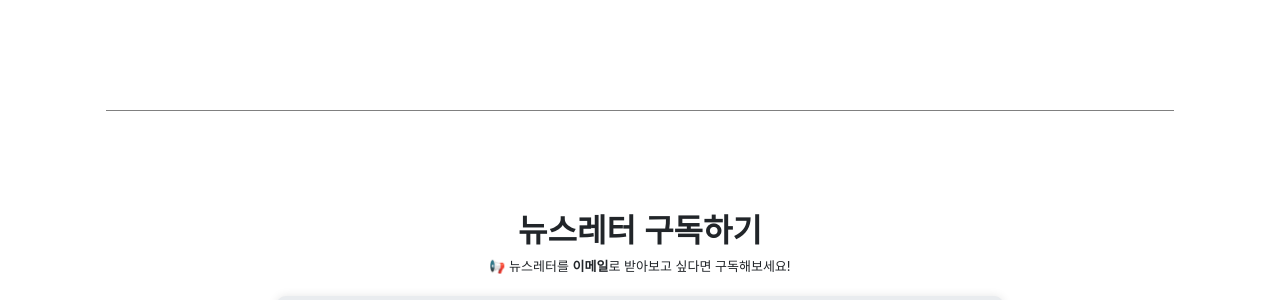
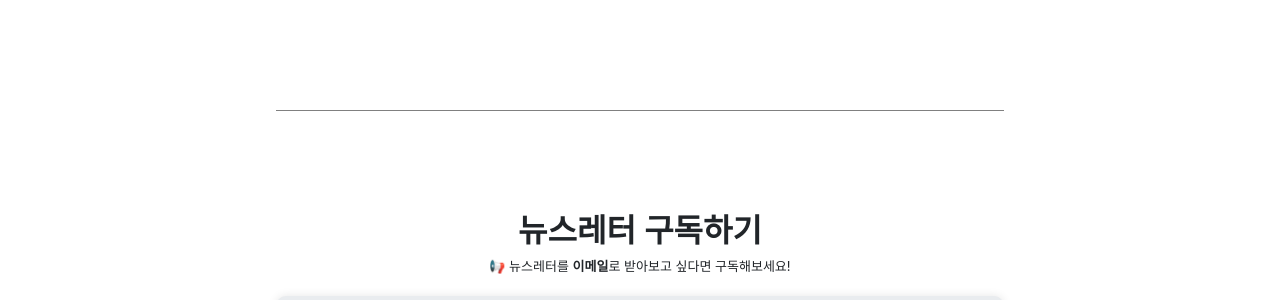
Before and after one commit to iamjinwon/All-About-IT-News, a Django app: template newApp/templates/newApp/post.html in a window 1280 px wide. Shown: the part 529-829 px from the top of the page. Run offline with Django 5.2, Linux system fonts and the light colour scheme; the template is opened without the code that fills it: values that come from a table or form of the project are taken from there, others are empty; some libraries are stand-ins or nearby versions.

Commit message:
media 최종

```diff
--- a/newApp/templates/newApp/post.html
+++ b/newApp/templates/newApp/post.html
@@ -91,11 +91,10 @@
                                 </div>
                             </div>
                         {% endfor %}
-                        <hr style="width: 100%; color:gray; border: none; border-top: 1px solid gray; margin: 0 auto; margin-top: 100px; " />
                         </div>
                     </div>
                 </article>
-
+                <hr style="width: 728px; color:gray; border: none; border-top: 1px solid gray; margin: 0 auto; margin-top: 100px; " />
                 <!-- Subscription Form -->
                 <div class="text-center my-5">
                     <h2 style="margin-top: 100px;">뉴스레터 구독하기</h2>
```
